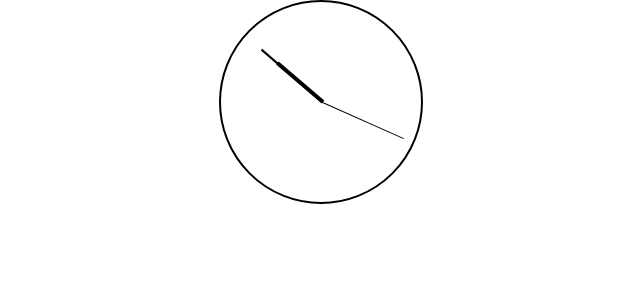
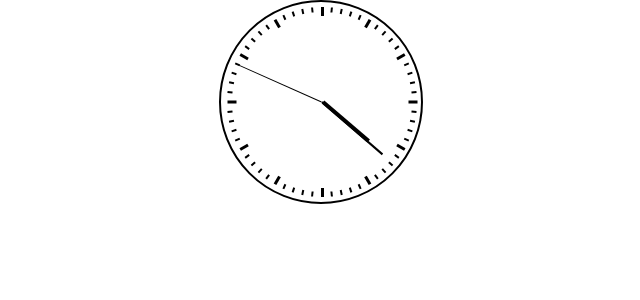
Before and after one commit to grouwor/analog-clock, a React (Create React App) app: page / in a window 1280 px wide. Shown: the top 300 px of the page, without its empty margins (319-959 px from the left). Built offline with nearby package versions, Linux system fonts and the light colour scheme.

Commit message:
Refine styles

```diff
--- a/src/App.css
+++ b/src/App.css
@@ -7,6 +7,30 @@
   margin: 0 auto;
 }
 
+.time-sector {
+  position: absolute;
+  top: 50%;
+  left: 50%;
+  transform: translate(-50%, -50%);
+  transform-origin: top center;
+  width: 2px;
+  height: 95px;
+}
+
+.time-sector-icon {
+  position: absolute;
+  display: block;
+  bottom: 0;
+  width: 100%;
+  height: 5%;
+  background-color: black;
+}
+.time-sector:nth-child(5n + 1) {
+  width: 3px;
+}
+.time-sector:nth-child(5n + 1) .time-sector-icon {
+  height: 10%;
+}
 .hand {
   position: absolute;
   background-color: black;
@@ -35,8 +59,6 @@
   position: absolute;
   top: -20px;
   right: 0;
-  background-color: white;
   padding: 4px;
-  border: 1px solid black;
-  border-radius: 4px;
+  font-weight: bold;
 }
--- a/src/components/Clock.tsx
+++ b/src/components/Clock.tsx
@@ -1,6 +1,7 @@
 import React, {
   useState,
-  useEffect
+  useEffect,
+  useRef
 } from 'react';
 import useCurrentTime from '../hooks/useCurrentTime';
 
@@ -20,10 +21,11 @@ const Clock: React.FC<ClockProps> = ({ hours, minutes, seconds }) => {
   // State to manage tooltip position and visibility
   const [tooltipPosition, setTooltipPosition] = useState({ x: 0, y: 0 });
   const [showTooltip, setShowTooltip] = useState(false);
+  const containerRef = useRef<HTMLDivElement>(null);
 
   // Event handler for mouse movement
   const handleMouseMove = (event: MouseEvent) => {
-    setTooltipPosition({ x: event.clientX, y: event.clientY });
+    setTooltipPosition({ x: event.clientX - containerRef.current!.offsetLeft, y: event.clientY - containerRef.current!.offsetTop - 20 });
   };
 
   // Event handler for mouse enter
@@ -38,59 +40,100 @@ const Clock: React.FC<ClockProps> = ({ hours, minutes, seconds }) => {
 
   // Add event listeners when component mounts
   useEffect(() => {
-    document.addEventListener('mousemove', handleMouseMove);
+    containerRef.current!.addEventListener('mouseenter', handleMouseEnter);
+    containerRef.current!.addEventListener('mousemove', handleMouseMove);
+    containerRef.current!.addEventListener('mouseleave', handleMouseLeave);
 
     // Remove event listeners when component unmounts
     return () => {
-      document.removeEventListener('mousemove', handleMouseMove);
+      containerRef.current!.removeEventListener('mouseenter', handleMouseEnter);
+      containerRef.current!.removeEventListener('mousemove', handleMouseMove);
+      containerRef.current!.removeEventListener('mouseleave', handleMouseLeave);
     };
   }, []);
 
   /**
    * Calculates the rotation angle for the hour hand
-   * @param hour - The hour value
-   * @param minute - The minute value
+   * @param hours - The hour value
+   * @param minutes - The minute value
    * @returns The rotation angle in degrees
    */
   const calculateHourRotation = (hours: number, minutes: number): number => {
-    const hourRotation = (hours % 12) * 30 + minutes * 0.5;
+    const hourRotation = 180 + (hours % 12) * 30 + minutes * 0.5;
     return hourRotation;
   };
 
   /**
    * Calculates the rotation angle for the minute hand
-   * @param minute - The minute value
-   * @param second - The second value
+   * @param minutes - The minute value
+   * @param seconds - The second value
    * @returns The rotation angle in degrees
    */
   const calculateMinuteRotation = (minutes: number, second: number): number => {
-    const minuteRotation = minutes * 6 + second * 0.1;
+    const minuteRotation = 180 + minutes * 6 + second * 0.1;
     return minuteRotation;
   };
 
   /**
    * Calculates the rotation angle for the second hand
-   * @param second - The second value
+   * @param seconds - The second value
    * @returns The rotation angle in degrees
    */
   const calculateSecondRotation = (seconds: number): number => {
-    const secondRotation = seconds * 6;
+    const secondRotation = 180 + seconds * 6;
     return secondRotation;
   };
 
+  /**
+   * Renders the time sectors for the clock
+   * @returns An array of time sector elements
+   */
+  const renderTimeSectors = () => {
+    // Create an array to store the time sector elements
+    const sectors = [];
+
+    // Iterate over each minute (60 total) to create a time sector
+    for (let i = 0; i < 60; i++) {
+      // Create a <div> element representing a time sector
+      // Set a unique key for each sector and apply a rotation transform
+      sectors.push(
+        <div
+          key={i}
+          className="time-sector"
+          style={{ transform: `rotate(${180 + i * 6}deg)` }}
+        >
+          <span className="time-sector-icon"></span>
+        </div>
+      );
+    }
+
+    // Return the array of time sector elements
+    return sectors;
+  };
+
+  // Calculate the rotation angles for the hour, minute, and second hands
   const hourRotation = calculateHourRotation(hours, minutes);
   const minuteRotation = calculateMinuteRotation(minutes, seconds);
   const secondRotation = calculateSecondRotation(seconds);
 
+  // Convert the hour, minute, and second values to strings with leading zeros
+  const h = String(hours).padStart(2, '0');
+  const m = String(minutes).padStart(2, '0');
+  const s = String(seconds).padStart(2, '0');
+
+  // Format the time in the "00:00:00" format
+  const formattedTime = `${h}:${m}:${s}`;
   return (
-    <div className="analog-clock">
+    <div className="analog-clock" ref={containerRef}>
+      {/* Render the time sectors */}
+      <div className="time-sectors">{renderTimeSectors()}</div>
       {/* Render tooltip if showTooltip is true */}
       {showTooltip && (
         <div
           className="tooltip"
           style={{ top: tooltipPosition.y, left: tooltipPosition.x }}
         >
-          {`${hours}:${minutes}:${seconds}`}
+          {formattedTime}
         </div>
       )}
       <Hand rotation={hourRotation} type="hour" />
```
